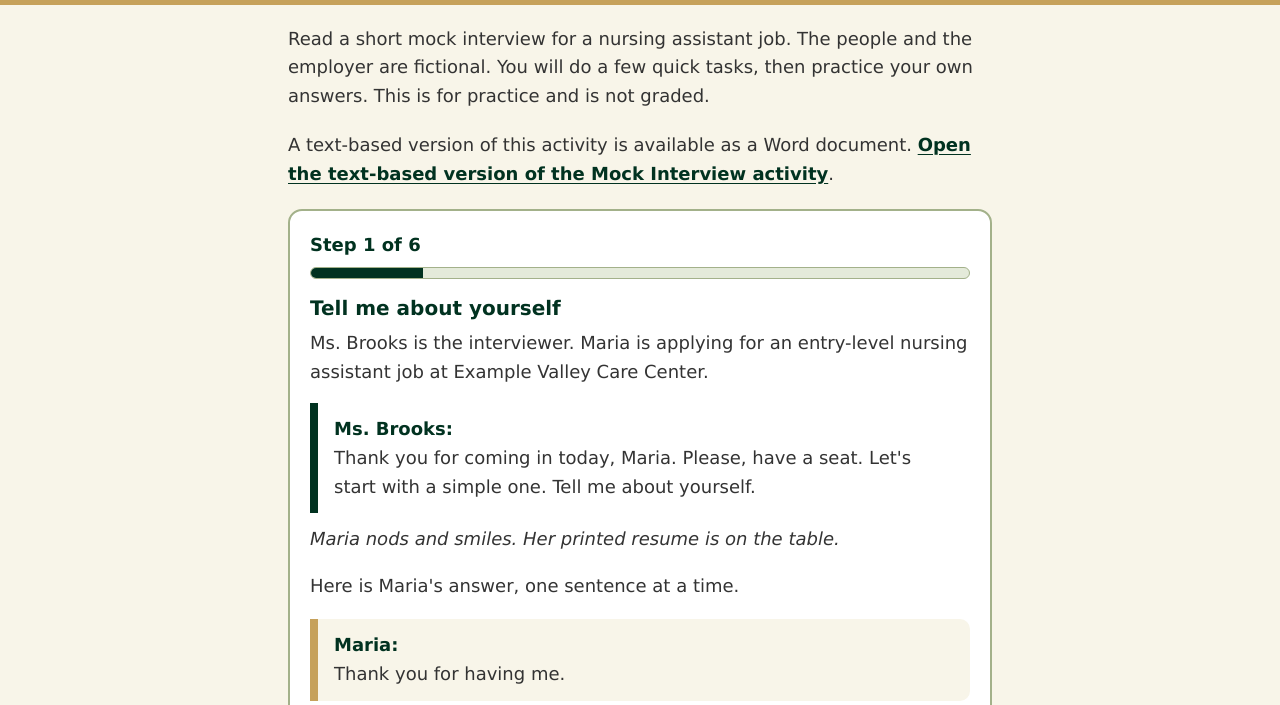
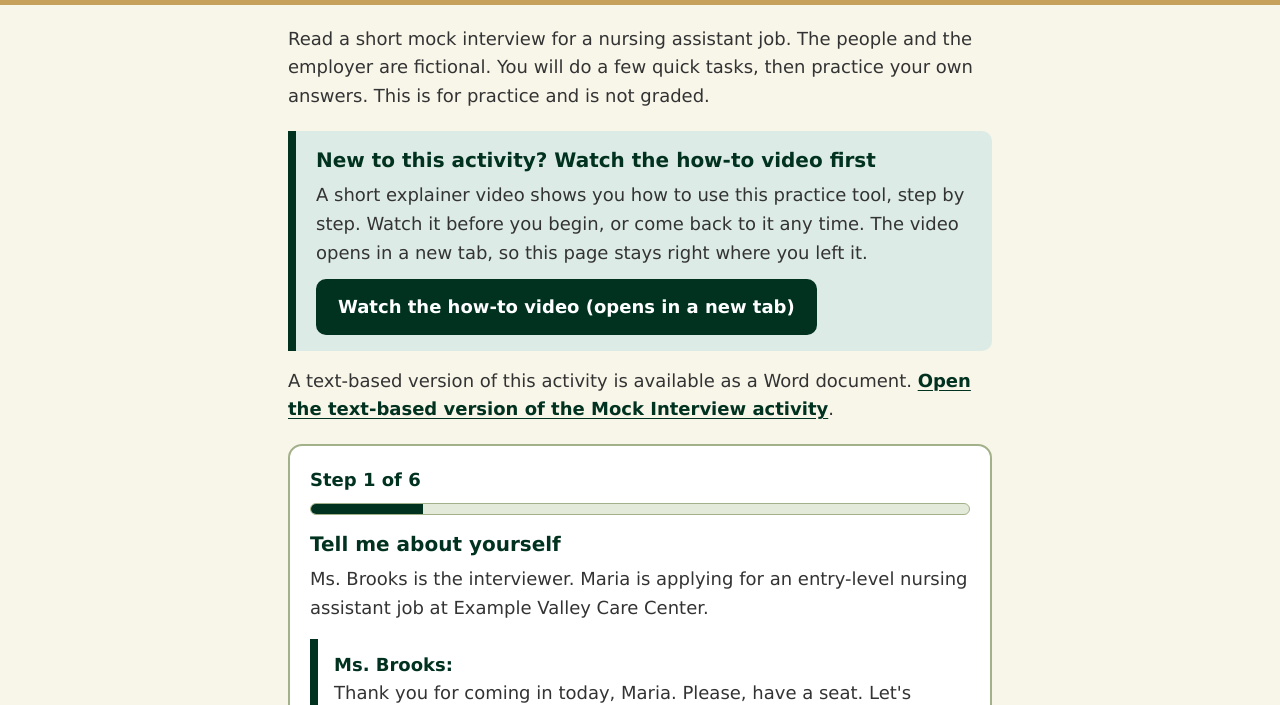
Before and after one commit to EMRG-FS/Mock-Interview, a plain HTML site: page index.html in a window 1280 px wide. Shown: the part 106-811 px from the top of the page. Drawn offline with Linux system fonts and the light colour scheme.

Commit message:
Add how-to section with explainer video link
Added a how-to section with a video link for new users.

```diff
--- a/index.html
+++ b/index.html
@@ -68,6 +68,12 @@ noscript p{padding:1rem;background:var(--coralT);border-left:8px solid var(--cor
 a{color:var(--forest);text-decoration:underline;text-underline-offset:3px;font-weight:bold}
 a:hover{text-decoration-thickness:3px}
 a:focus-visible{outline:3px solid var(--forest);outline-offset:3px;border-radius:2px}
+.howto{background:var(--skyT);border-left:8px solid var(--forest);border-radius:0 10px 10px 0;padding:1rem 1.25rem;margin:0 0 1rem}
+.howto h2{font-size:1.25rem;color:var(--forest);margin:0 0 .5rem}
+.howto p{margin:0 0 .75rem}
+a.linkbtn{display:inline-block;background:var(--forest);color:#fff;text-decoration:none;font-weight:bold;padding:.7rem 1.25rem;border-radius:10px;border:2px solid var(--forest)}
+a.linkbtn:hover{background:#fff;color:var(--forest)}
+a.linkbtn:focus-visible{outline:3px solid var(--forest);outline-offset:3px}
 
 .stepper{margin:0 0 1rem}
 .line{margin:0 0 .75rem;padding:.75rem 1rem;border-left:8px solid var(--forest);border-radius:0 10px 10px 0;background:#fff}
@@ -106,6 +112,7 @@ textarea:focus,select:focus{outline:3px solid var(--forest);outline-offset:2px}
 </div></header>
 <main id="main">
 <p class="intro">Read a short mock interview for a nursing assistant job. The people and the employer are fictional. You will do a few quick tasks, then practice your own answers. This is for practice and is not graded.</p>
+<section class="howto" aria-labelledby="howto-h"><h2 id="howto-h">New to this activity? Watch the how-to video first</h2><p>A short explainer video shows you how to use this practice tool, step by step. Watch it before you begin, or come back to it any time. The video opens in a new tab, so this page stays right where you left it.</p><a class="linkbtn" href="https://www.freshstart-online.com/en/video-details/mock-interview-practice-tool-explainer-video/28608/" target="_blank" rel="noopener">Watch the how-to video (opens in a new tab)</a></section>
 <p class="intro">A text-based version of this activity is available as a Word document. <a href="https://freshstart.ezycourse.com/en/product-detail/mock-interview-activity/15079/">Open the text-based version of the Mock Interview activity</a>.</p>
 <div class="card"><div id="app">
 <noscript><p>This activity needs JavaScript. Please use the <a href="https://freshstart.ezycourse.com/en/product-detail/mock-interview-activity/15079/">text-based version of the Mock Interview activity</a> instead.</p></noscript>
```
